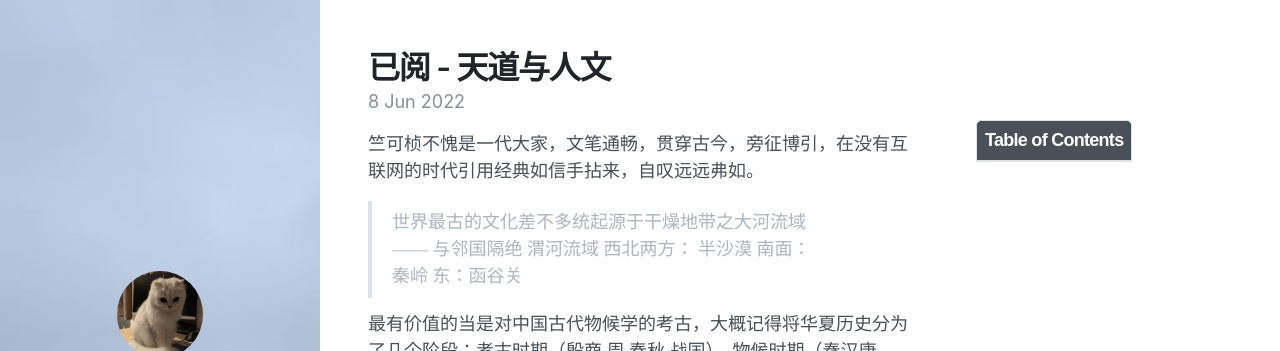
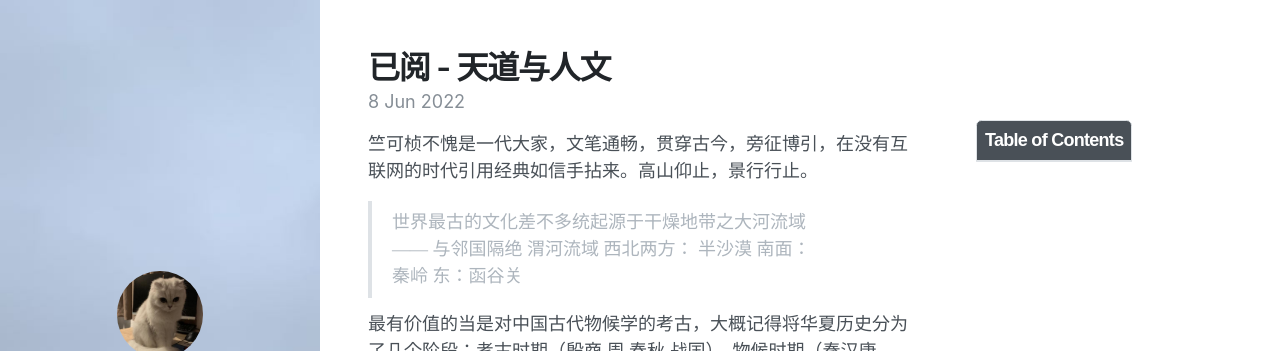
Before and after one commit to Calcite404/Calcite404.github.io, a Jekyll site: the page built from _posts/2022-06-08-读书笔记-天道与人文.md, in a window 1280 px wide and 900 px high. Shown: the top 351 px of the window. Built offline with Jekyll 4.4.1, drawn with Linux system fonts in a browser that asks for light colours; nearby versions of some CDN libraries.

Commit message:
Update 2022-06-08-读书笔记-天道与人文.md

```diff
--- a/_posts/2022-06-08-读书笔记-天道与人文.md
+++ b/_posts/2022-06-08-读书笔记-天道与人文.md
@@ -7,7 +7,7 @@ date: 2022-06-08 13:30 +0800
 tags: [reading notes, 周期]
 ---
 
-竺可桢不愧是一代大家，文笔通畅，贯穿古今，旁征博引，在没有互联网的时代引用经典如信手拈来，自叹远远弗如。
+竺可桢不愧是一代大家，文笔通畅，贯穿古今，旁征博引，在没有互联网的时代引用经典如信手拈来。高山仰止，景行行止。
 
 > 世界最古的文化差不多统起源于干燥地带之大河流域 —— 与邻国隔绝
 > 渭河流域 西北两方： 半沙漠 南面： 秦岭 东：函谷关
```
